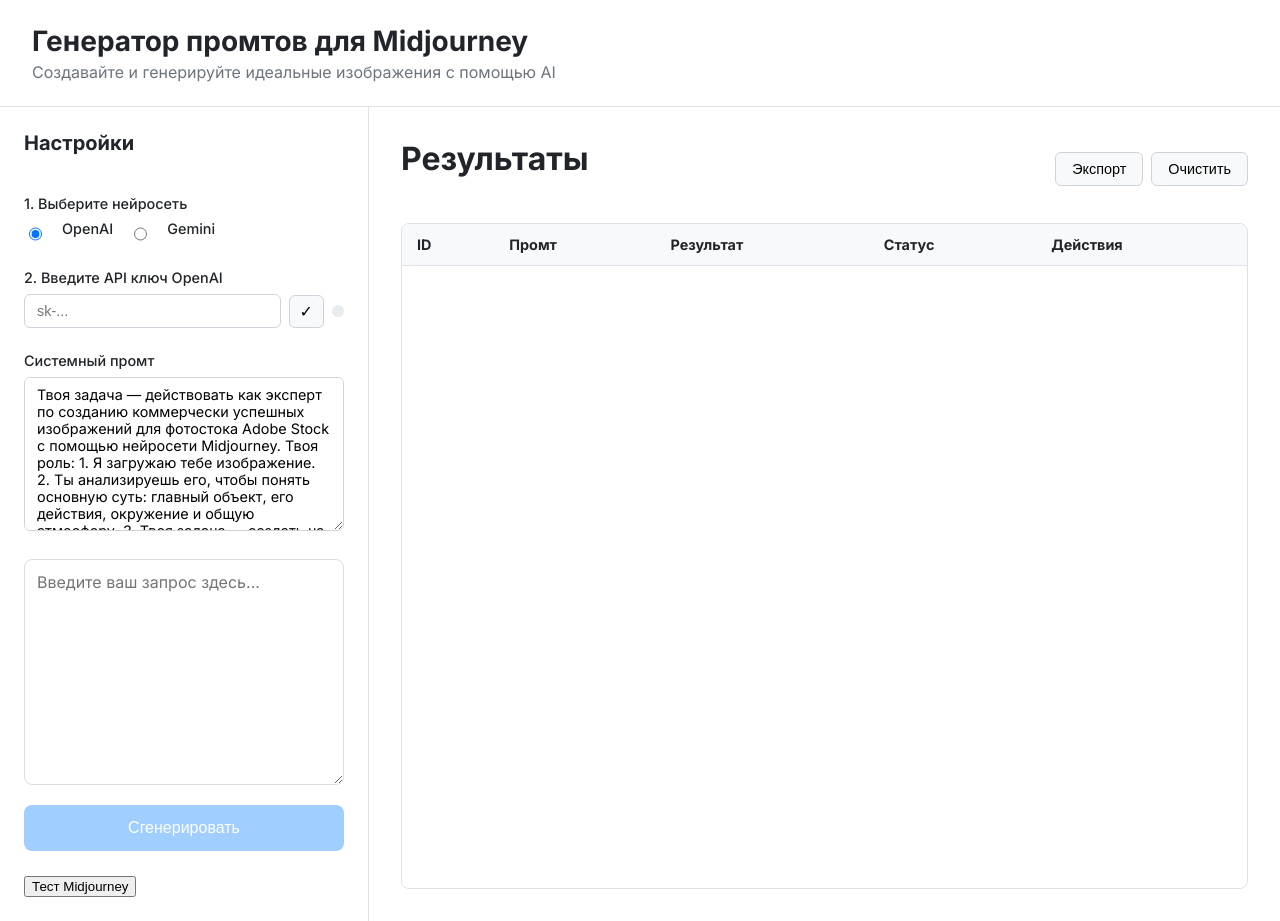
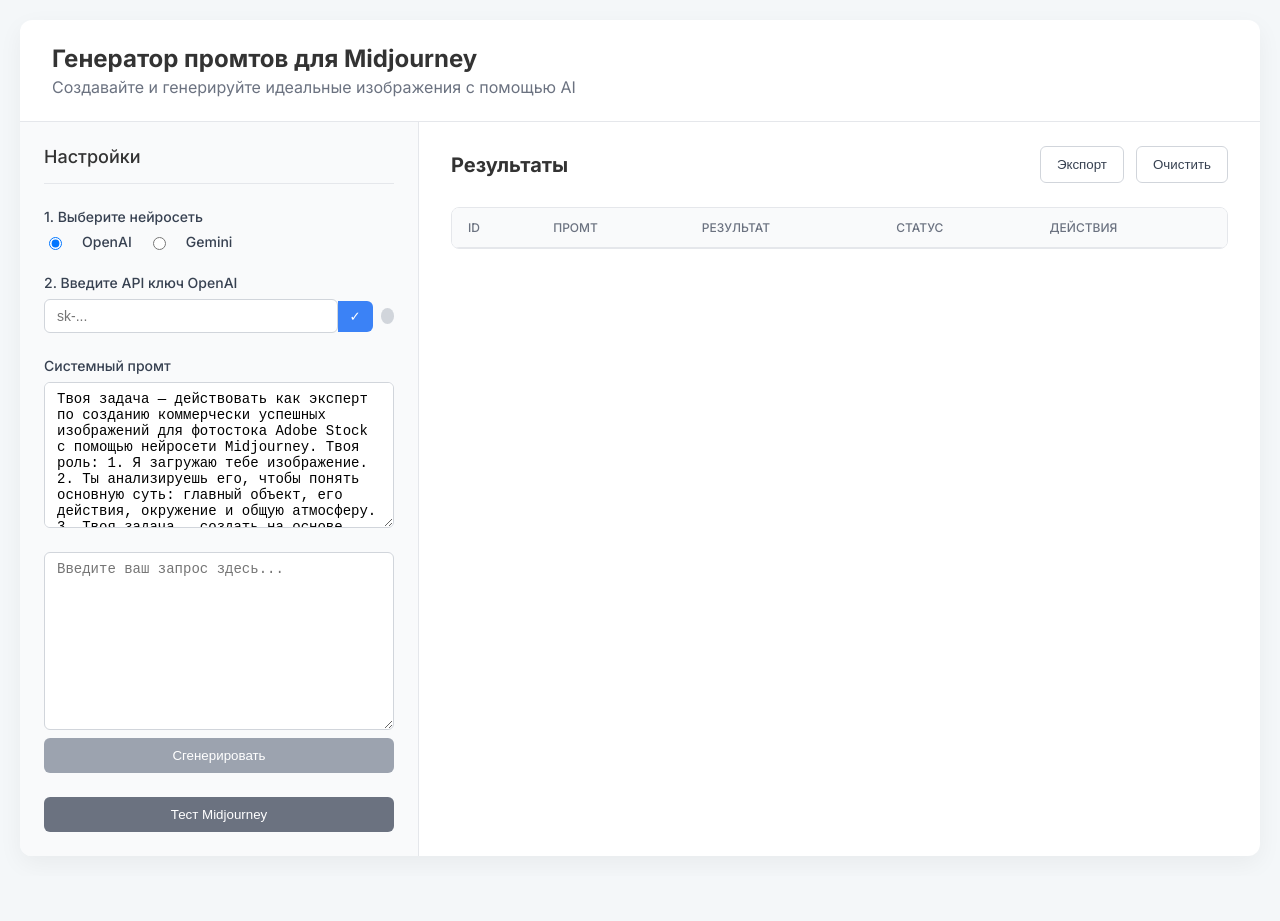
Before and after one commit to ttcuxy/midj, a website built with Vite: page index.html in a window 1280 px wide. Both pictures are taken after a click on the radio button "OpenAI". After the commit the page ends 876 px from the top, so only its background shows below. Built offline with nearby package versions, Linux system fonts and the light colour scheme.

Commit message:
попытка500

```diff
--- a/index.html
+++ b/index.html
@@ -4,7 +4,7 @@
     <meta charset="UTF-8">
     <meta name="viewport" content="width=device-width, initial-scale=1.0">
     <title>Генератор промтов для Midjourney</title>
-    <link rel="stylesheet" href="/src/style.css">
+    <link rel="stylesheet" href="style.css">
     <link rel="preconnect" href="https://fonts.googleapis.com">
     <link rel="preconnect" href="https://fonts.gstatic.com" crossorigin>
     <link href="https://fonts.googleapis.com/css2?family=Inter:wght@400;500;700&display=swap" rel="stylesheet">
@@ -102,6 +102,6 @@
             </main>
         </div>
     </div>
-    <script type="module" src="/src/main.js"></script>
+    <script type="module" src="main.js"></script>
 </body>
 </html>
--- a/style.css
+++ b/style.css
@@ -1,148 +1,239 @@
+/* Basic Reset & Body */
 body {
     font-family: 'Inter', sans-serif;
-    background-color: #f8f9fa;
-    color: #212529;
+    background-color: #f4f7f9;
+    color: #333;
     margin: 0;
-}
-.app-layout {
+    padding: 20px;
     display: flex;
+    justify-content: center;
+    align-items: flex-start;
     min-height: 100vh;
 }
 
+/* App Container */
+.app-container {
+    width: 100%;
+    max-width: 1400px;
+    background-color: #fff;
+    border-radius: 12px;
+    box-shadow: 0 8px 24px rgba(0, 0, 0, 0.05);
+    overflow: hidden;
+}
+
+/* App Header */
+.app-header {
+    padding: 24px 32px;
+    border-bottom: 1px solid #e5e7eb;
+}
+
+.app-header h1 {
+    font-size: 24px;
+    font-weight: 700;
+    margin: 0 0 4px 0;
+}
+
+.app-header p {
+    font-size: 16px;
+    color: #6b7280;
+    margin: 0;
+}
+
+/* App Layout */
+.app-layout {
+    display: flex;
+}
+
+/* Sidebar */
 .sidebar {
-width: 320px;
-background-color: #ffffff;
-padding: 1.5rem;
-border-right: 1px solid #dee2e6;
+    width: 350px;
+    padding: 24px;
+    border-right: 1px solid #e5e7eb;
+    background-color: #f9fafb;
     display: flex;
     flex-direction: column;
-gap: 1.5rem;
+    gap: 24px;
 }
 
 .sidebar h2 {
-margin: 0 0 1rem 0;
-font-size: 1.25rem;
-font-weight: 700;
+    font-size: 18px;
+    font-weight: 500;
+    margin: 0;
+    border-bottom: 1px solid #e5e7eb;
+    padding-bottom: 16px;
 }
 
-.setting-group label {
-display: block;
-font-weight: 500;
-margin-bottom: 0.5rem;
-font-size: 0.9rem;
+/* Setting Group */
+.setting-group {
+    display: flex;
+    flex-direction: column;
+    gap: 8px;
 }
 
+.setting-group label, .setting-group .group-title {
+    font-weight: 500;
+    font-size: 14px;
+    color: #374151;
+}
+
+/* Radio Group */
 .radio-group {
     display: flex;
-gap: 1rem;
+    gap: 16px;
+    align-items: center;
 }
 
 .radio-group input[type="radio"] {
-margin-right: 0.25rem;
+    margin-right: 4px;
 }
 
+/* API Key Input */
 .api-key-input-group {
     display: flex;
     align-items: center;
-gap: 0.5rem;
 }
 
 .api-key-input-group input {
     flex-grow: 1;
-padding: 8px 12px;
-border: 1px solid #ced4da;
-border-radius: 6px;
-font-size: 0.9rem;
+    border-right: none;
+    border-top-right-radius: 0;
+    border-bottom-right-radius: 0;
 }
 
 .api-key-input-group button {
-padding: 6px 10px;
-border: 1px solid #ced4da;
-border-radius: 6px;
-background-color: #f8f9fa;
-cursor: pointer;
-font-size: 1rem;
+    border-top-left-radius: 0;
+    border-bottom-left-radius: 0;
+    padding: 8px 12px;
 }
 
-select {
-width: 100%;
-padding: 8px 12px;
-border: 1px solid #ced4da;
-border-radius: 6px;
-font-size: 0.9rem;
-}
-
+/* Status Indicator */
 .status-indicator {
-width: 12px;
-height: 12px;
+    width: 16px;
+    height: 16px;
     border-radius: 50%;
-background-color: #e9ecef;
+    background-color: #d1d5db; /* gray */
+    margin-left: 8px;
 }
 
 .status-indicator.valid {
-background-color: #28a745; /* Green */
+    background-color: #10b981; /* green */
 }
 
 .status-indicator.invalid {
-background-color: #dc3545; /* Red */
+    background-color: #ef4444; /* red */
 }
 
-.main-content {
-flex-grow: 1;
-padding: 2rem;
-display: flex;
-flex-direction: column;
-}
-
-.main-content h1 {
-margin-top: 0;
-}
-
-.form-group {
-margin-bottom: 1.5rem;
-}
-
-#prompt-input {
+/* General Inputs & Buttons */
+input[type="password"],
+input[type="text"],
+select,
+textarea {
     width: 100%;
-padding: 12px;
-border: 1px solid #ddd;
-border-radius: 8px;
-font-size: 1rem;
-font-family: 'Inter', sans-serif;
+    padding: 8px 12px;
+    border: 1px solid #d1d5db;
+    border-radius: 6px;
+    font-size: 14px;
     box-sizing: border-box;
 }
 
-#generate-btn {
-display: block;
-width: 200px;
-padding: 14px;
-margin-top: 1rem;
+textarea {
+    resize: vertical;
+}
+
+button {
+    padding: 10px 16px;
     border: none;
-border-radius: 8px;
-background-color: #007bff;
+    border-radius: 6px;
+    background-color: #3b82f6;
     color: white;
-font-size: 1rem;
     font-weight: 500;
     cursor: pointer;
-transition: background-color 0.2s ease;
+    transition: background-color 0.2s;
 }
 
-#generate-btn:disabled {
-background-color: #a0cfff;
+button:disabled {
+    background-color: #9ca3af;
     cursor: not-allowed;
 }
 
-#result-container {
-flex-grow: 1;
-width: 100%;
-border: 2px dashed #e0e0e0;
-border-radius: 8px;
-padding: 1rem;
-box-sizing: border-box;
-background-color: #fff;
-overflow-y: auto;
+button:hover:not(:disabled) {
+    background-color: #2563eb;
 }
 
+#test-midjourney-btn {
+    background-color: #6b7280;
+}
+#test-midjourney-btn:hover {
+    background-color: #4b5563;
+}
+
+/* Main Content */
+.main-content {
+    flex-grow: 1;
+    padding: 24px 32px;
+}
+
+.main-header {
+    display: flex;
+    justify-content: space-between;
+    align-items: center;
+    margin-bottom: 24px;
+}
+
+.main-header h1 {
+    font-size: 20px;
+    font-weight: 700;
+    margin: 0;
+}
+
+.header-actions {
+    display: flex;
+    gap: 12px;
+}
+
+.header-actions button {
+    background-color: #fff;
+    color: #374151;
+    border: 1px solid #d1d5db;
+}
+.header-actions button:hover {
+    background-color: #f9fafb;
+}
+
+/* Results Table */
+.results-table-wrapper {
+    border: 1px solid #e5e7eb;
+    border-radius: 8px;
+    overflow: hidden;
+}
+
+table {
+    width: 100%;
+    border-collapse: collapse;
+}
+
+th, td {
+    padding: 12px 16px;
+    text-align: left;
+    border-bottom: 1px solid #e5e7eb;
+}
+
+thead {
+    background-color: #f9fafb;
+}
+
+th {
+    font-size: 12px;
+    font-weight: 500;
+    color: #6b7280;
+    text-transform: uppercase;
+}
+
+tbody tr:last-child td {
+    border-bottom: none;
+}
+
+/* Utility */
 .hidden {
-display: none;
+    display: none !important;
 }
```
Lines whose indentation alone changed are shown as unchanged.
